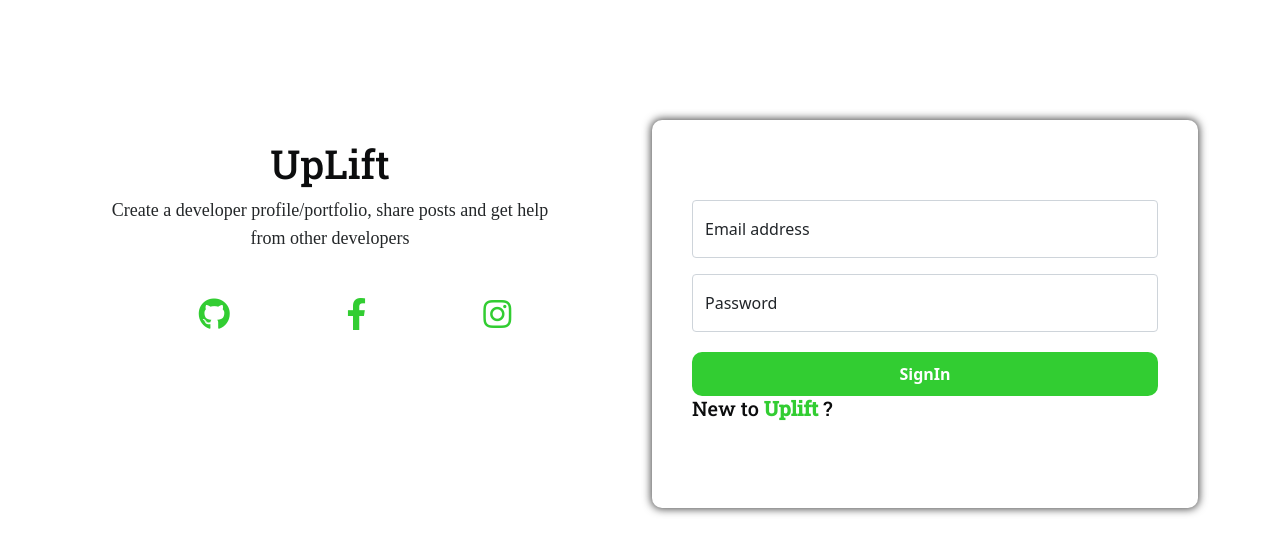
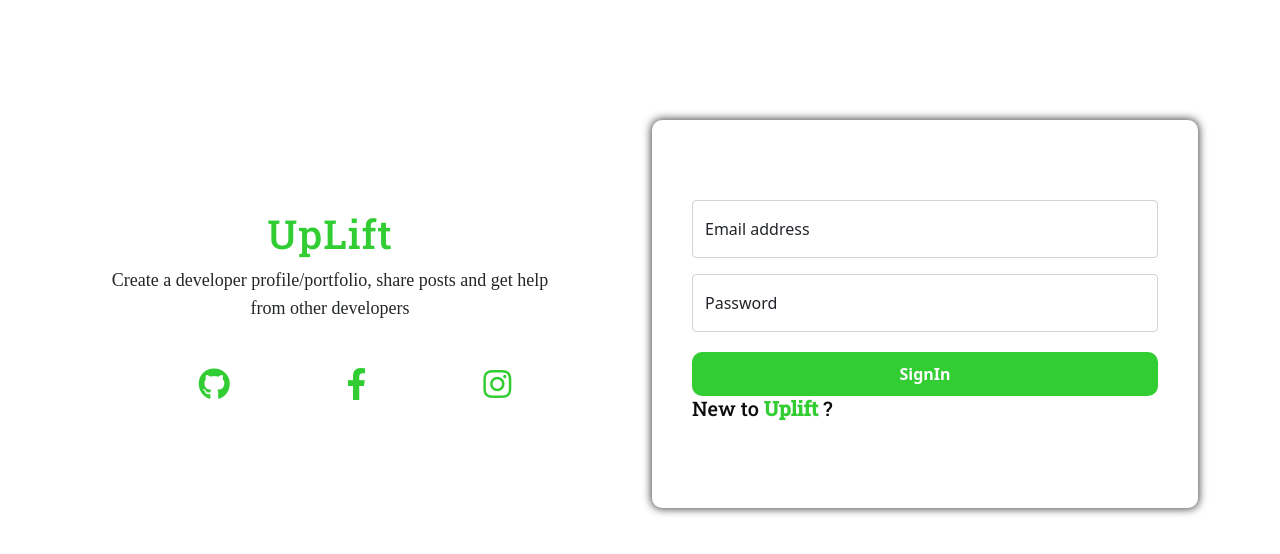
Before and after one commit to paulprince24542/Uplift, a React (Create React App) app in the folder client/: page / in a window 1280 px wide. Shown: the top 554 px of the page. Built offline with nearby package versions, Linux system fonts and the light colour scheme; a web font is replaced by a local one.

Commit message:
Home Page design edit

```diff
--- a/client/src/Components/Home.js
+++ b/client/src/Components/Home.js
@@ -10,7 +10,7 @@ export default function Home() {
         <div className="row">
           <div className="col-xl-6 col-lg-6">
             <div className="content text-center">
-              <h1>UpLift</h1>
+              <h1 className="main-heading">UpLift</h1>
               <p>
                 Create a developer profile/portfolio, share posts and get help
                 from other developers
--- a/client/src/Style.css
+++ b/client/src/Style.css
@@ -35,6 +35,13 @@ b {
   color: var(--primary-color);
 }
 
+input:focus {
+  border: none;
+  border-left: 8px solid var(--primary-color);
+  border-radius: 10px;
+  box-shadow: none;
+}
+
 button {
   background-color: var(--primary-color);
   color: white;
@@ -55,13 +62,6 @@ button:focus {
   outline: none;
 }
 
-input:focus {
-  border: none;
-  border-left: 8px solid var(--primary-color);
-  border-radius: 10px;
-  box-shadow: none;
-}
-
 .section-margin {
   margin-top: 120px;
   margin-bottom: 120px;
@@ -74,6 +74,40 @@ input:focus {
   }
 }
 
+/************* Home Page *************/
+
+.content {
+  margin-top: 70px;
+  padding: 20px;
+  margin-right: 50px;
+}
+
+@media (max-width: 767px) {
+  .content {
+    margin-top: 0px;
+    padding: 10px;
+    margin-right: 0px;
+  }
+}
+
+.main-heading {
+  color: var(--primary-color);
+  letter-spacing: 1px;
+}
+
+.social-media-icons {
+  margin-top: 10px;
+  margin-bottom: 35px;
+}
+
+.social-media-icons i {
+  color: var(--primary-color);
+}
+
+/************* Home Page *************/
+
+/************* SignIn Page *************/
+
 .login-box {
   box-shadow: 0px 0px 9px 1px rgba(0, 0, 0, 0.73);
   border-radius: 10px;
@@ -84,24 +118,3 @@ button {
   width: 100%;
   margin-top: 20px;
 }
-
-.content {
-  padding: 20px;
-  margin-right: 50px;
-}
-
-@media (max-width: 767px) {
-  .content {
-    padding: 10px;
-    margin-right: 0px;
-  }
-}
-
-.social-media-icons {
-  margin-top: 10px;
-  margin-bottom: 35px;
-}
-
-.social-media-icons i {
-  color: var(--primary-color);
-}
```
Also changed, not shown: 1 other file (tests, documents, lock files or other folders).
